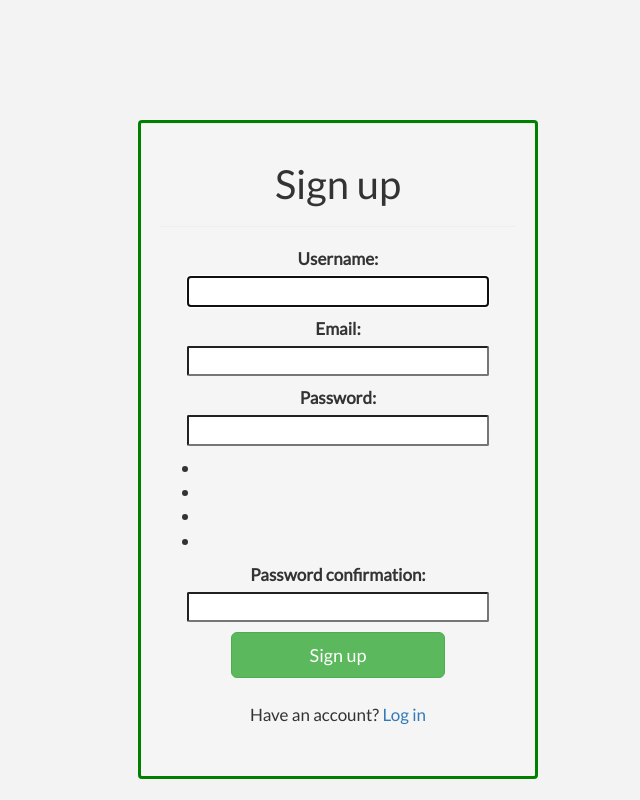
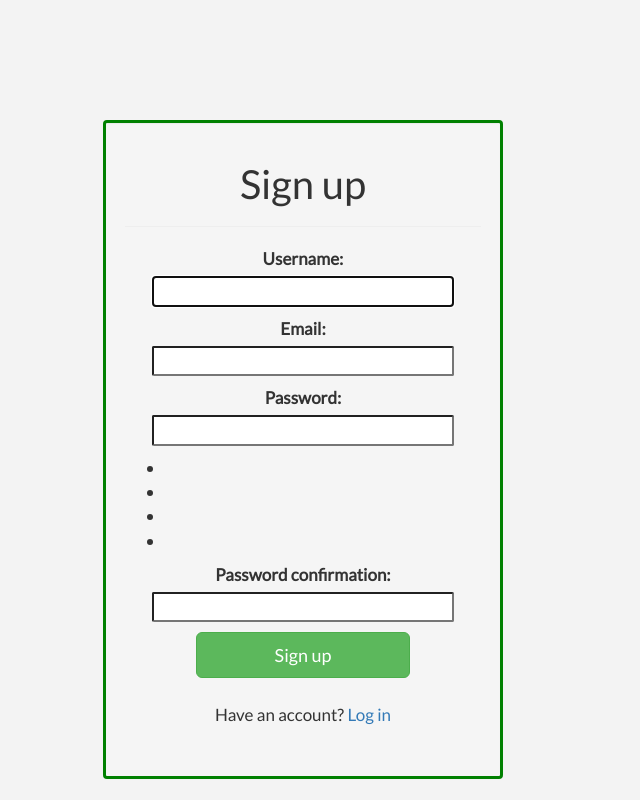
Before and after one commit to Gift-Lumumba/Awwwards, a Django app: template app/templates/registration/registration_form.html in a window 1280 px wide. Shown: the whole page, without its empty margins (372-1012 px from the left). Run offline with Django 3.2, Linux system fonts and the light colour scheme; the template is opened without the code that fills it: values that come from a table or form of the project are taken from there, others are empty; some libraries are stand-ins or nearby versions.

Commit message:
fixes registration templates

```diff
--- a/app/templates/registration/login.html
+++ b/app/templates/registration/login.html
@@ -25,7 +25,7 @@
             <br>
             <br>
             <br>
-            <div class="well" style="width:400px;border: solid green;margin-left: 40px !important;">
+            <div class="well" style="width:400px;border: solid green;margin-left: 15px !important;">
 
               <div class="well-heading">
                 <h2 class="text-center" style="text-align:center;font-size: 40px;">Sign In</h2>
--- a/app/templates/registration/registration_form.html
+++ b/app/templates/registration/registration_form.html
@@ -18,7 +18,7 @@
             {% if form.errors %}
               <p> Password or Username is incorrect </p>
             {% endif %}
-            <div class="well" style="width:400px;border: solid green;margin-left: 50px !important;">
+            <div class="well" style="width:400px;border: solid green;margin-left: 15px !important;">
                 <div class="panel-header">
                     <h2 style="text-align:center;font-size: 40px;">Sign up</h2>
                 </div>
@@ -55,42 +55,7 @@
         </div>
       </div>
 
-    <!-- <div class="container">
-      <div class="row">
-          <div class="col-xs-12 col-sm-12 col-md-12 col-lg-12">
-              <div class="well" style="width:400px;border: solid green;margin-left: 50px !important;">
-                  <div class="panel-header">
-                      <h2 style="text-align:center;font-size: 40px;">Sign up</h2>
-                  </div>
-                  <hr>
-                    <form method="post" style="text-align:center;font-size: 17px;">
-                  {% csrf_token %}
-                    {% for field in form %}
-                    <p>
-                      {{ field.label_tag }}<br>
 
-                      {{ field }}
-
-                      {% if field.help_text %}
-                        <small style="display: none">{{ field.help_text }}</small>
-                      {% endif %}
-                      {% for error in field.errors %}
-                        <p style="color: red">{{ error }}</p>
-                      {% endfor %}
-                    </p>
-                    {% endfor %}
-                  <button type="submit" class="btn-lg btn btn-success" style="width:60%;">Sign up</button>
-                  <br>
-                  <br>
-                  <center>
-                      <p class="have">Have an account? <a href="/accounts/login">Log in</a> </p>
-                    </center>
-                </form>
-                <br>
-                </div>
-          </div>
-      </div>
-    </div> -->
 
 </body>
 <style>
```
